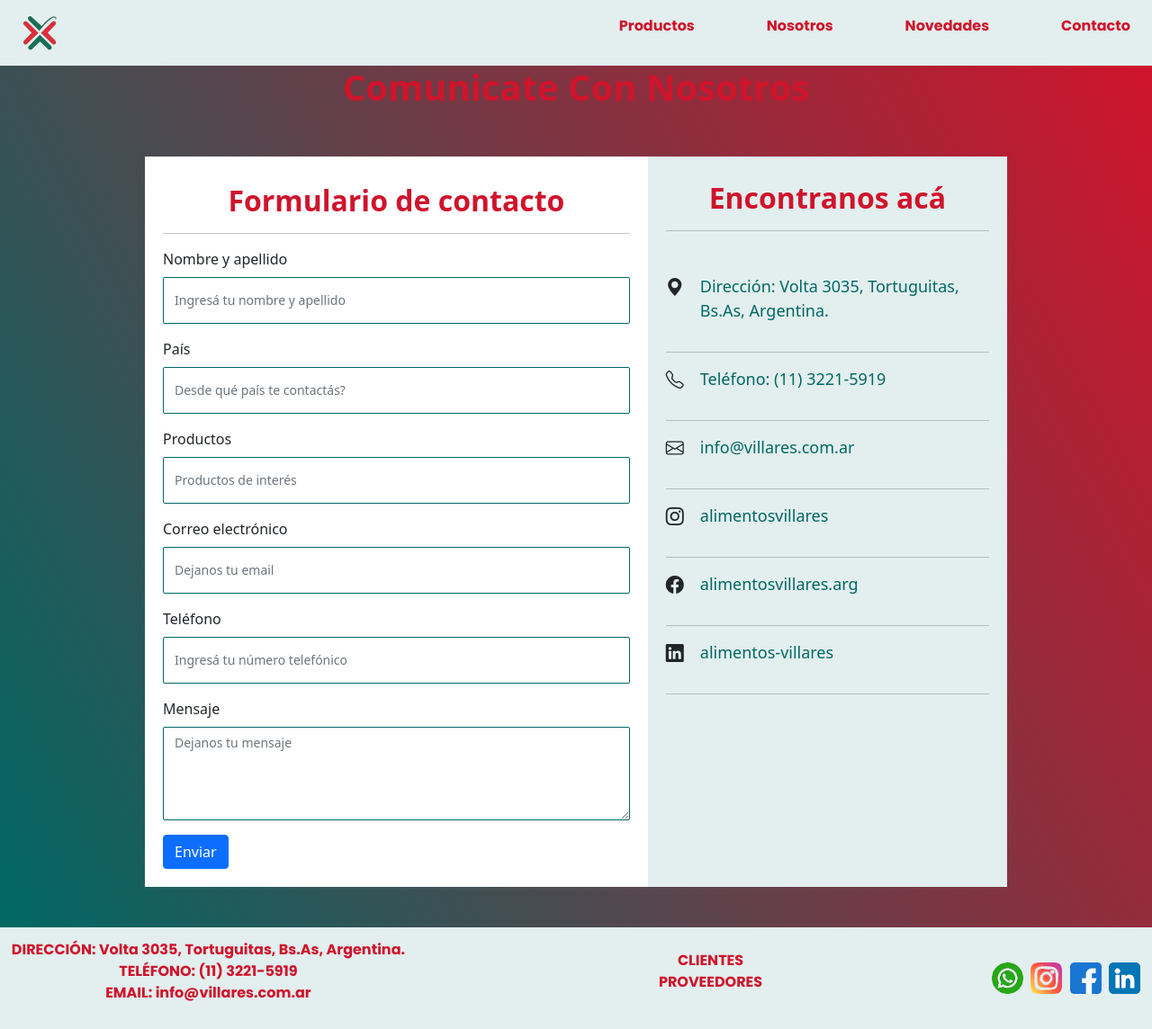
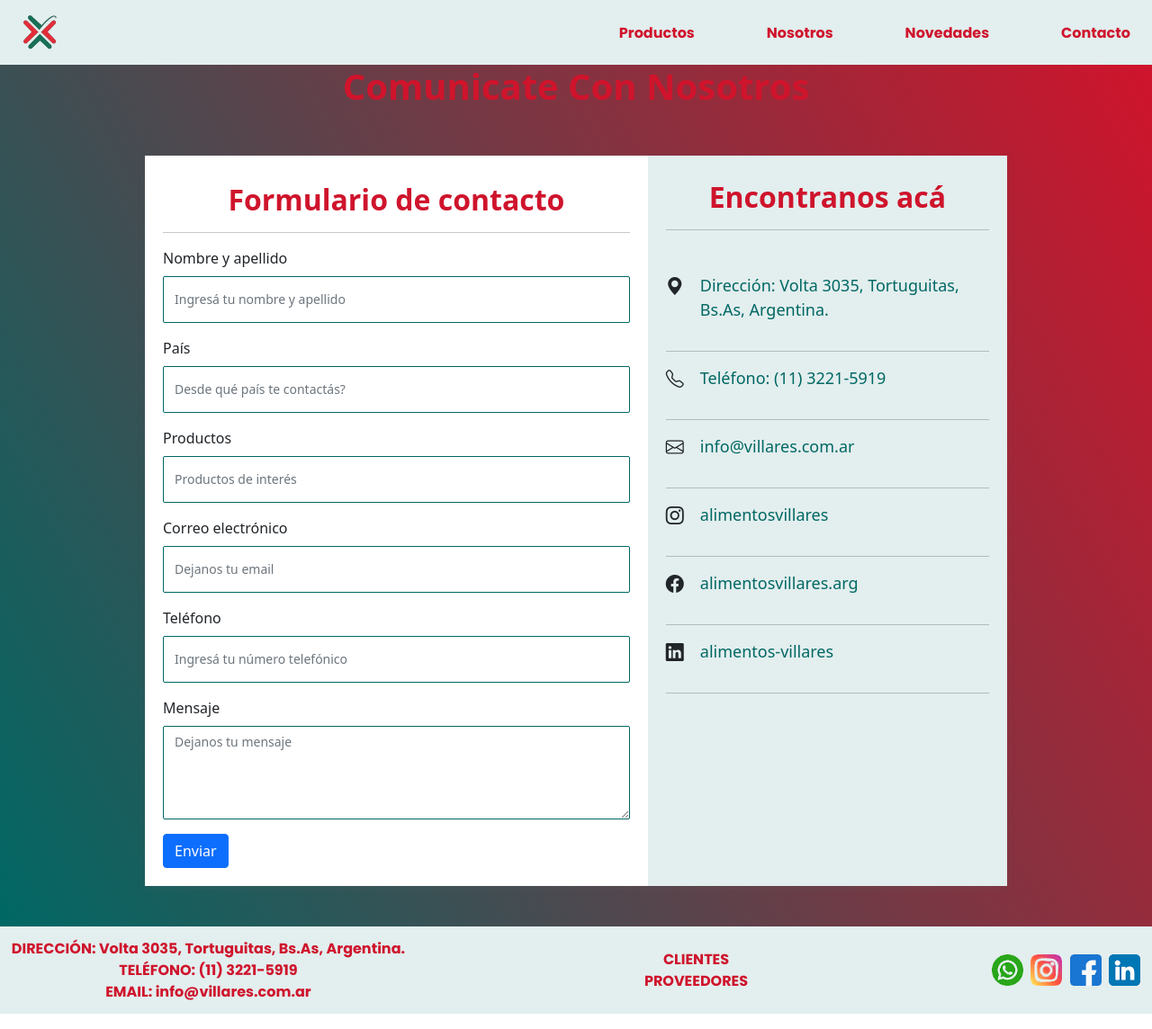
Before and after one commit to Facundo2244/proyecto-desarrollo-web-coderhouse, a website: page pages/contacto.html in a window 1280 px wide. Shown: the whole page at 90% size. Drawn offline with nearby package versions, Linux system fonts and the light colour scheme.

Commit message:
corrigiendo-bootstrap

```diff
--- a/scss/layout/_footer.scss
+++ b/scss/layout/_footer.scss
@@ -15,6 +15,7 @@ footer{
         }
         ul{
             list-style-type: none;
+            margin-bottom: 0;
         }
     }
     .redes-sociales{
@@ -27,6 +28,7 @@ footer{
         p{
             color: $color-secundario;
             font-weight: map-get($grosorfuentes , titulos );
+            margin-bottom: 0;
         }
     }
 
--- a/scss/layout/_header.scss
+++ b/scss/layout/_header.scss
@@ -7,6 +7,9 @@ nav{
         list-style: none;
         display: flex;
         gap: 5rem;
+        margin: 0;
+        margin-bottom: 0;
+        padding-left: 0;
     }
     #toggle{
         display: none;
```
Also changed, not shown: css/style.css.
